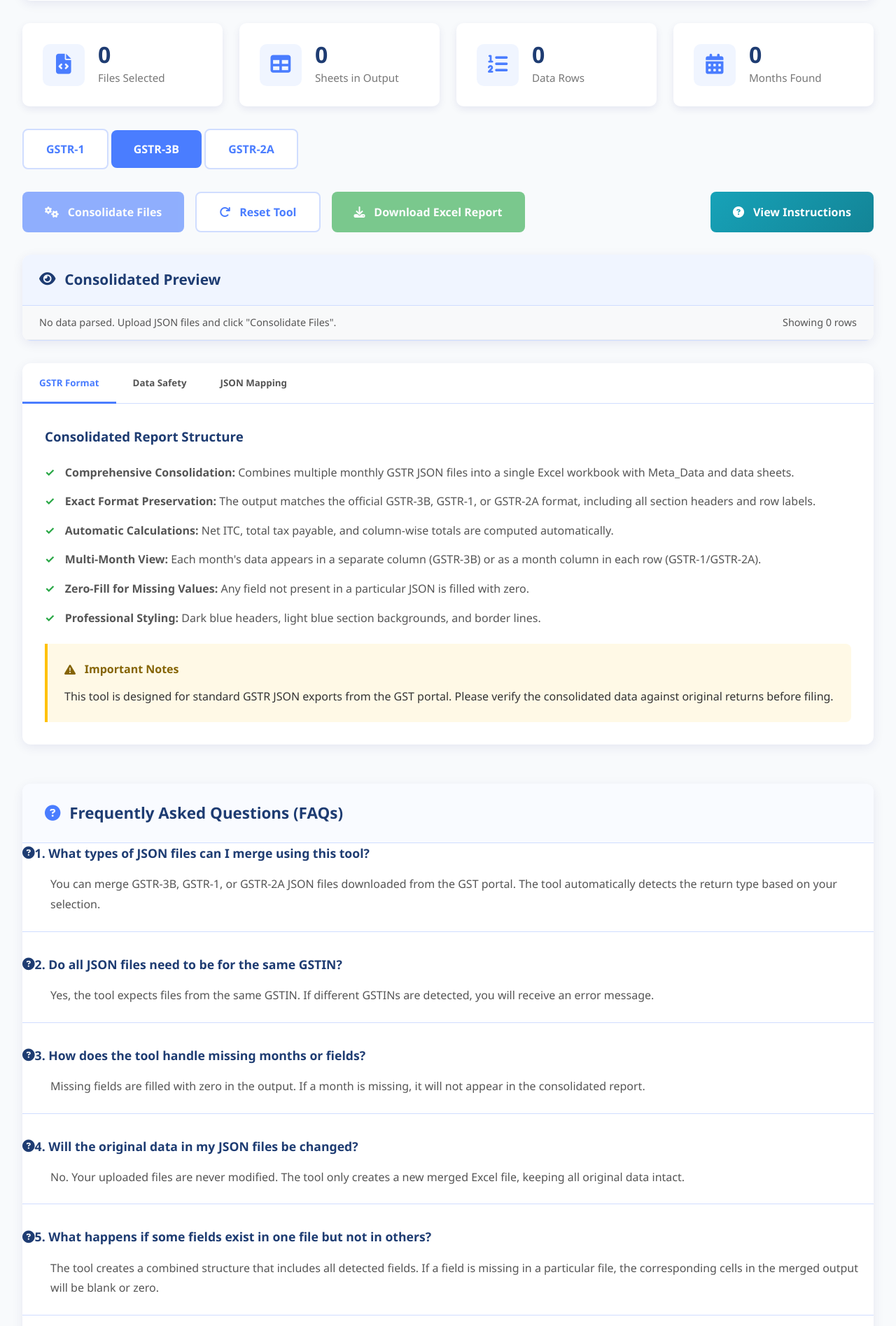
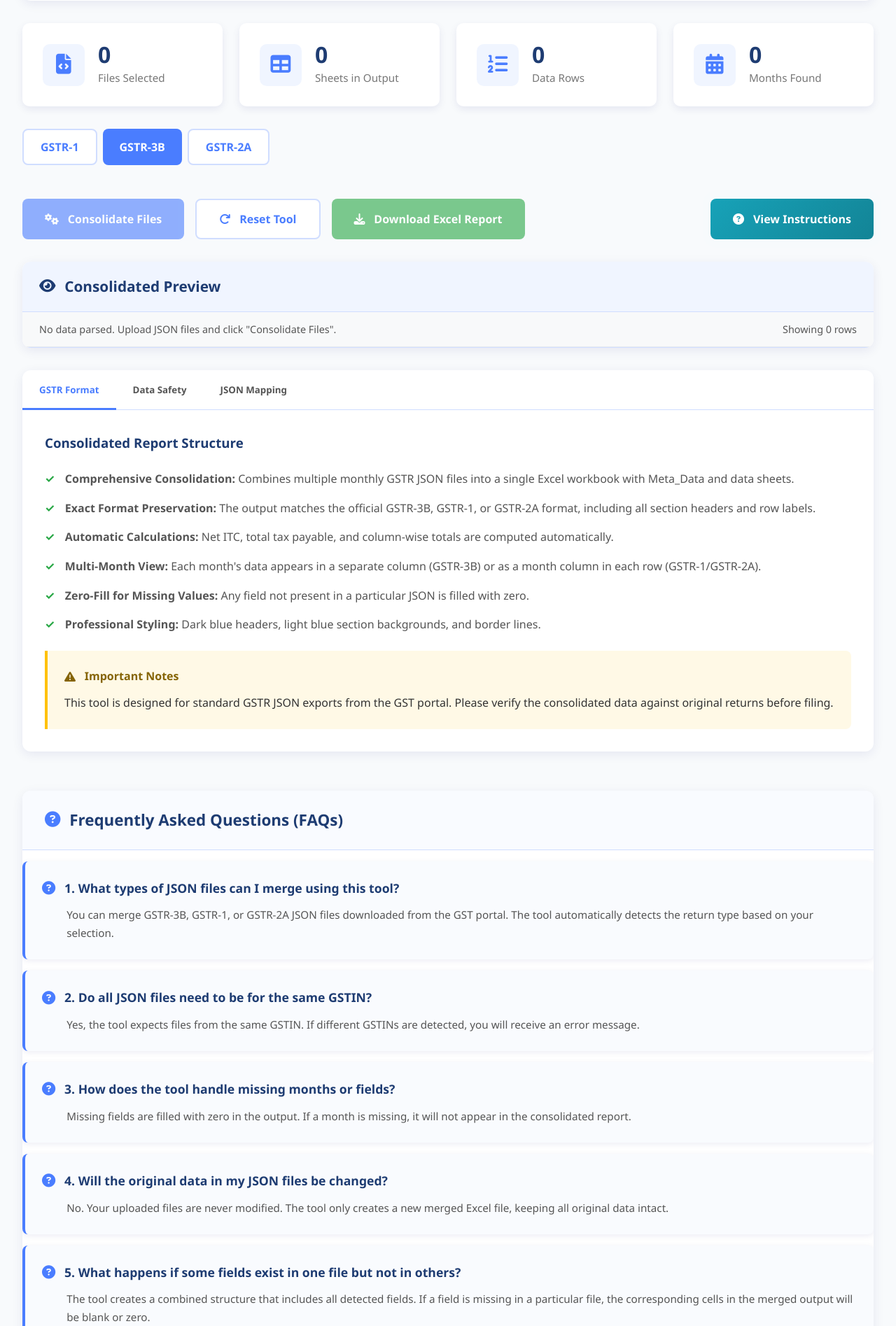
Before and after one commit to relievvautomation-collab/GSTR-Consolidated-Report, a Python web app: template templates/index.html in a window 1280 px wide. Shown: the part 861-2756 px from the top of the page at 70% size. Run offline with Jinja, Linux system fonts and the light colour scheme; the template is opened without the code that fills it, so the values that code supplies are empty.

Commit message:
Update style.css

```diff
--- a/static/css/style.css
+++ b/static/css/style.css
@@ -323,6 +323,33 @@ body {
     box-shadow: none !important;
 }
 
+/* Return type selector */
+.return-type-selector {
+    display: flex;
+    gap: 0.5rem;
+    margin-right: 1rem;
+}
+
+.return-type-btn {
+    min-width: 100px; /* same as reset button */
+    padding: 0.8rem 1.5rem;
+}
+.return-type-btn.active {
+    background: var(--accent-blue);
+    color: white;
+    border-color: var(--accent-blue);
+}
+.return-type-btn.btn-secondary {
+    background: white;
+    color: var(--accent-blue);
+    border: 2px solid var(--border-blue);
+}
+.return-type-btn.btn-primary {
+    background: var(--accent-blue);
+    color: white;
+    border: none;
+}
+
 /* Preview Section */
 .preview-section {
     background: white;
@@ -633,6 +619,127 @@ body {
     display: flex;
     align-items: center;
     gap: 0.8rem;
+}
+
+/* ===== FAQ Section (Redesigned) ===== */
+.faq-container {
+    display: flex;
+    flex-direction: column;
+    gap: 1rem;
+    padding: 1rem 0;
+}
+
+.faq-item {
+    background: #f9fbfe;
+    border-left: 4px solid var(--accent-blue);
+    border-radius: 8px;
+    padding: 1.5rem;
+    box-shadow: 0 2px 8px var(--shadow-light);
+    transition: transform 0.2s ease, box-shadow 0.2s ease;
+}
+
+.faq-item:hover {
+    transform: translateY(-2px);
+    box-shadow: 0 6px 16px var(--shadow-medium);
+}
+
+.faq-item h3 {
+    display: flex;
+    align-items: center;
+    gap: 0.8rem;
+    color: var(--primary-blue);
+    font-size: 1.1rem;
+    font-weight: 600;
+    margin-bottom: 0.8rem;
+}
+
+.faq-item h3 i {
+    color: var(--accent-blue);
+    font-size: 1.2rem;
+}
+
+.faq-item p {
+    color: var(--text-medium);
+    line-height: 1.7;
+    margin-left: 2.2rem; /* align with text after icon */
+    font-size: 0.95rem;
+}
+
+/* Remove bottom border from old style */
+.faq-item {
+    border-bottom: none;
+    margin-bottom: 0;
+    padding-bottom: 1.5rem;
+}
+
+/* Responsive FAQ */
+@media (max-width: 768px) {
+    .faq-item p {
+        margin-left: 0;
+    }
+}
+
+/* ===== View Instructions Button Animation (now uses pulse-light) ===== */
+.btn-info {
+    background: linear-gradient(135deg, #17a2b8, #138496);
+    color: white;
+    border: none;
+    position: relative;
+    overflow: hidden;
+    animation: pulse-light 1.8s infinite ease-in-out;  /* changed from pulse-glow to pulse-light */
+}
+
+.btn-info:hover {
+    background: linear-gradient(135deg, #138496, #117a8b);
+    transform: translateY(-2px);
+    box-shadow: 0 6px 16px rgba(23, 162, 184, 0.3);
+    animation: none; /* stop pulsing on hover */
+}
+
+/* Pulse animation for both buttons */
+@keyframes pulse-light {
+    0% {
+        box-shadow: 0 0 0 0 rgba(23, 162, 184, 0.7);
+    }
+    70% {
+        box-shadow: 0 0 0 12px rgba(23, 162, 184, 0);
+    }
+    100% {
+        box-shadow: 0 0 0 0 rgba(23, 162, 184, 0);
+    }
+}
+
+/* Return type row above action buttons */
+.return-type-row {
+    display: flex;
+    justify-content: flex-start;
+    margin-bottom: 1rem;
+    width: 100%;
+}
+
+.return-type-selector {
+    display: flex;
+    gap: 0.5rem;
+}
+
+.return-type-btn {
+    min-width: 100px;
+    padding: 0.8rem 1.5rem;
+}
+.return-type-btn.active {
+    background: var(--accent-blue);
+    color: white;
+    border-color: var(--accent-blue);
+}
+.return-type-btn.btn-secondary {
+    background: white;
+    color: var(--accent-blue);
+    border: 2px solid var(--border-blue);
+}
+.return-type-btn.btn-primary {
+    background: var(--accent-blue);
+    color: white;
+    border: none;
 }
 
 /* Modal */
@@ -1021,49 +1130,3 @@ body {
         padding: 0.8rem;
     }
 }
-/* New button style for instructions */
-.btn-info {
-    background: linear-gradient(135deg, #17a2b8, #138496);
-    color: white;
-    border: none;
-}
-
-.btn-info:hover {
-    background: linear-gradient(135deg, #138496, #117a8b);
-    transform: translateY(-2px);
-    box-shadow: 0 6px 16px rgba(23, 162, 184, 0.3);
-}
-
-/* Pulse animation for the extension button */
-@keyframes pulse-light {
-    0% {
-        box-shadow: 0 0 0 0 rgba(255, 140, 0, 0.7);
-    }
-    70% {
-        box-shadow: 0 0 0 15px rgba(255, 140, 0, 0);
-    }
-    100% {
-        box-shadow: 0 0 0 0 rgba(255, 140, 0, 0);
-    }
-}
-
-/* Improve FAQ spacing */
-.faq-item {
-    margin-bottom: 2rem;
-    padding-bottom: 1.5rem;
-    border-bottom: 1px solid var(--border-blue);
-}
-
-.faq-item h3 {
-    display: flex;
-    align-items: center;
-    color: var(--primary-blue);
-    font-size: 1.1rem;
-    margin-bottom: 1rem;
-}
-
-.faq-item p {
-    color: var(--text-medium);
-    line-height: 1.8;
-    margin-left: 2.5rem;
-}
```
Also changed, not shown: other parts of static/css/style.css (+4 -43 lines).
